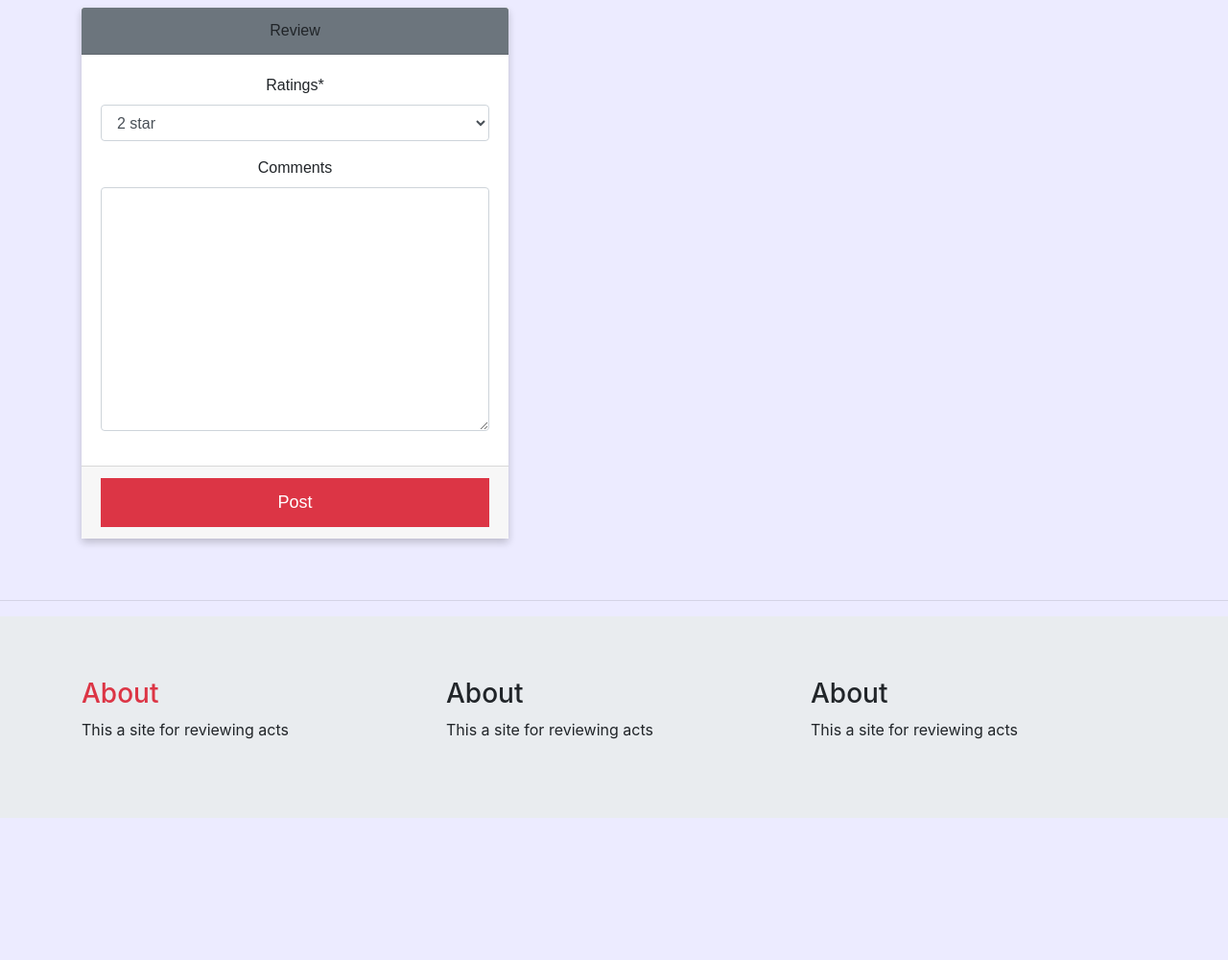
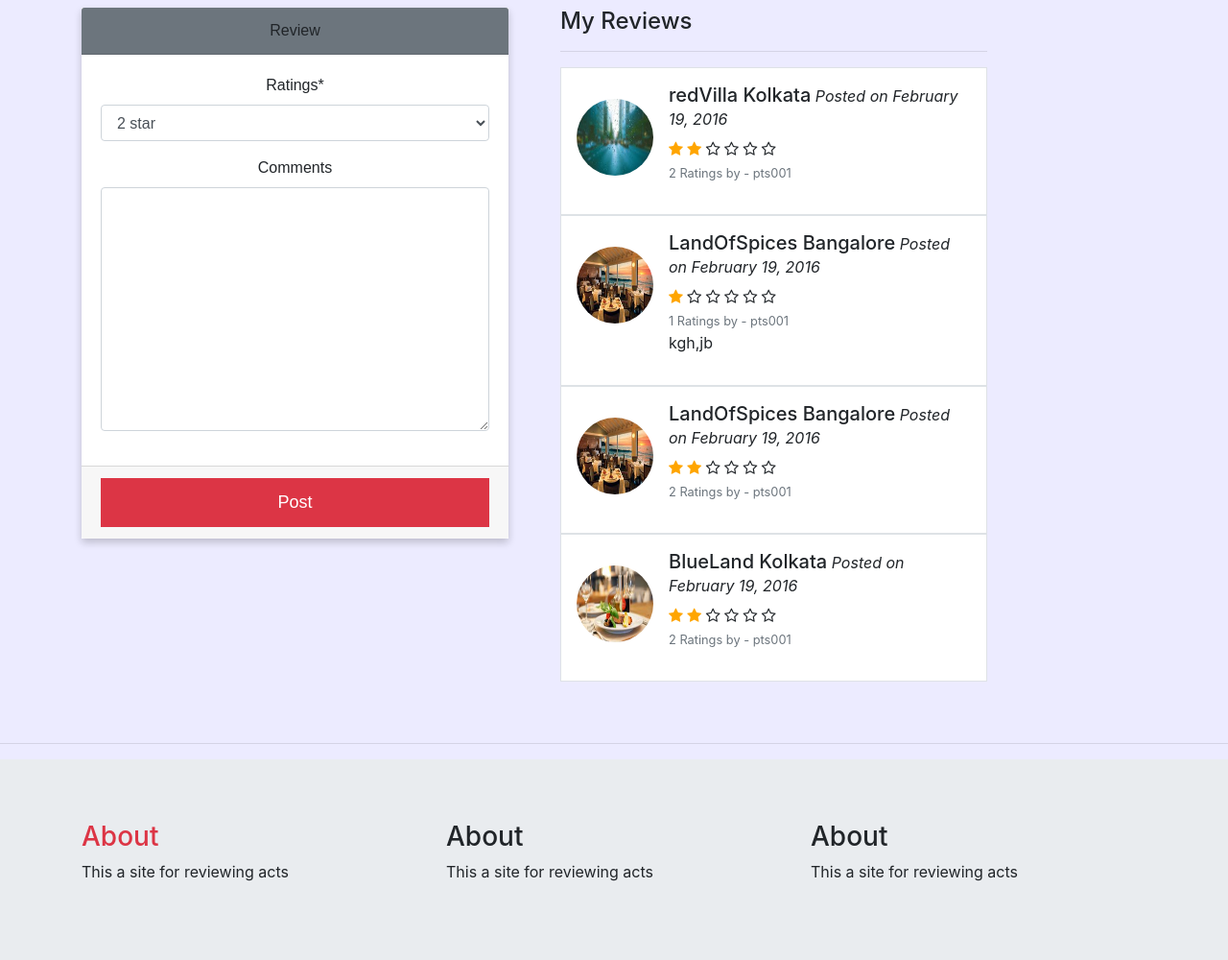
Before and after one commit to pts001/red-bricks, a Django app: page /reviews/77/update in a window 1280 px wide. Shown: the part 56-1056 px from the top of the page at 96% size. Before the commit the page ends 908 px from the top, so only its background shows below. Run offline with Django 3.2, Linux system fonts and the light colour scheme; a user stored in the database is signed in; data comes from the database, SQL or seed files in the repository; both versions use the stored data as it was after the commit; some libraries are stand-ins or nearby versions.

Commit message:
add review page improved

```diff
--- a/redbricks/static/redbricks/main.js
+++ b/redbricks/static/redbricks/main.js
@@ -21,6 +21,7 @@ $(document).ready(function(){
         $('.pr-card').toggle();
     });
 });
+
 
 //profile-update -- with ajax//
 
@@ -59,6 +60,17 @@ $(document).ready(function(){
     });
 
 //update-email
+
+//email validation function
+function validateEmail(sEmail) {
+    var filter = /^([\w-\.]+)@((\[[0-9]{1,3}\.[0-9]{1,3}\.[0-9]{1,3}\.)|(([\w-]+\.)+))([a-zA-Z]{2,4}|[0-9]{1,3})(\]?)$/;
+    if (filter.test(sEmail)) {
+        return true;
+    }
+    else {
+        return false;
+    }
+}
     $(this).on('click','#email',function(e){
         e.preventDefault();
         $(this).fadeOut();
@@ -67,9 +79,16 @@ $(document).ready(function(){
     $(this).on('click','#email-dismis',function(e){
         $('#email').fadeIn();
         $('#email-form').fadeOut();
-        $('email-alert').fadeOut();
+        $('#email-alert').fadeOut();
+        $('#email-valid').fadeOut();
+        $('#email-void').fadeOut();
     });
     $(this).on('click','#email-btn',function(){
+        var sEmail = $('input[name=email]').val();
+        if (sEmail.length == 0){
+            $('#email-void').fadeIn();
+        }
+        else if(validateEmail(sEmail)){
            req = $.ajax({
                 type:'POST',
                 url: 'update/email',
@@ -78,16 +97,22 @@ $(document).ready(function(){
                   },
                 data:{
                     csrfmiddlewaretoken: $('input[name=csrfmiddlewaretoken]').val(),
-                email: $('input[name=email]').val(),
+                    email: sEmail,
                     }
             });
             req.done(function(data){
                 $('#item-1').fadeOut().fadeIn();
                 $('#item-1').html(data);
+                $('#email-alert').fadeIn().fadeOut();
             });
+        }
+        else{
+            $('#email-valid').fadeIn();
+        }
     });
 
-//udate-name
+//update-name
+
     $(this).on('click','.name',function(e){
         e.preventDefault();
         $(this).fadeOut();
--- a/redbricks/templates/redbricks/review_post.html
+++ /dev/null
@@ -1,5 +0,0 @@
-<form action="" method="post" class="form-group" style="display:none;" id="rev-form">
-  {% csrf_token %}
-  <input type="text" class="form-control mb-4" name="rev">
-  <input type="submit" class="btn btn-block btn-danger" value="Post">
-</form>
--- a/redbricks/templates/redbricks/reviews_form.html
+++ b/redbricks/templates/redbricks/reviews_form.html
@@ -16,7 +16,55 @@
         </div>
       </form>
     </div>
-    <div class="col-md-5">
+    <div class="col-md-5 ml-4 mt-2">
+        <h4>My Reviews</h4>
+            <hr>
+        {% for review in my_reviews %}
+          <div class="media border bg-white p-3">
+            <img src="{{ review.restaurant.restaurant_pic.url }}" alt="John Doe" class="mr-3 mt-3 rounded-circle" style="width:80px; height:80px">
+            <div class="media-body">
+              <h5>{{ review.restaurant }}<small><i> Posted on February 19, 2016</i></small></h5>
+              <div class="ratings">
+              {% if review.ratings == 1 %}
+                <span class="fa fa-star checked"></span>
+                <span class="fa fa-star-o"></span>
+                <span class="fa fa-star-o"></span>
+                <span class="fa fa-star-o"></span>
+                <span class="fa fa-star-o"></span>
+              {% elif review.ratings == 2 %}
+                <span class="fa fa-star checked"></span>
+                <span class="fa fa-star checked"></span>
+                <span class="fa fa-star-o"></span>
+                <span class="fa fa-star-o"></span>
+                <span class="fa fa-star-o"></span>
+              {% elif review.ratings == 3 %}
+                <span class="fa fa-star checked"></span>
+                <span class="fa fa-star checked"></span>
+                <span class="fa fa-star checked"></span>
+                <span class="fa fa-star-o"></span>
+                <span class="fa fa-star-o"></span>
+              {% elif review.ratings == 4 %}
+                <span class="fa fa-star checked"></span>
+                <span class="fa fa-star checked"></span>
+                <span class="fa fa-star checked"></span>
+                <span class="fa fa-star checked"></span>
+                <span class="fa fa-star-o"></span>
+              {% elif review.ratings == 5 %}
+                <span class="fa fa-star checked"></span>
+                <span class="fa fa-star checked"></span>
+                <span class="fa fa-star checked"></span>
+                <span class="fa fa-star checked"></span>
+                <span class="fa fa-star checked"></span>
+              {% endif %}
+                <span class="fa fa-star-o"></span><br>
+                <small class="text text-muted">{{ review.ratings }} Ratings by - {{ review.reviewer }}</small>
+              </div>
+            <p>{{ review.comments }}</p>
+            </div>
+          </div>
+        {% empty %}
+            No Reviews
+        {% endfor %}
     </div>
 </div>
 {% endblock %}
--- a/redbricks/views.py
+++ b/redbricks/views.py
@@ -1,4 +1,5 @@
-from django.shortcuts import render, redirect
+from django.shortcuts import render, redirect, get_object_or_404
+from django.contrib.auth.models import User
 from django.http import HttpResponseForbidden
 from .models import Restaurants, Reviews
 from django.db.models import Avg
@@ -66,6 +67,11 @@ class CreateRatingsView(LoginRequiredMixin, CreateView):
     model = Reviews
     fields = ['ratings','comments']
 
+    def get_context_data(self, **kwargs):
+        context = super().get_context_data(**kwargs)
+        context['my_reviews'] = Reviews.objects.filter(reviewer= self.request.user)
+        return context
+
     def form_valid(self, form):
         form.instance.reviewer = self.request.user
         form.instance.restaurant = Restaurants.objects.get(pk=self.kwargs['id'])
@@ -78,6 +84,11 @@ class CreateRatingsView(LoginRequiredMixin, CreateView):
 class UpdateRatingsView(LoginRequiredMixin,UserPassesTestMixin, UpdateView):
     model = Reviews
     fields = ['ratings','comments']
+
+    def get_context_data(self, **kwargs):
+        context = super().get_context_data(**kwargs)
+        context['my_reviews'] = Reviews.objects.filter(reviewer= self.request.user)
+        return context
 
     def test_func(self):
         review = self.get_object()
--- a/users/templates/users/update_email.html
+++ b/users/templates/users/update_email.html
@@ -3,6 +3,8 @@
        <h4>Email Id :</h4><span>{{ profile.user.email }}</span>
         <a id="email" href="#">Edit   <i class="fa fa-pencil-square-o" aria-hidden="true"></i></a><br>
         <small id="email-alert" class="text text-danger" style="display: none;">This Email Already Taken, Please choose another!</small>
+        <small id="email-valid" class="text text-danger" style="display: none;">Invalid Email!!, Please type an valid email</small>
+        <small id="email-void" class="text text-danger" style="display: none;">Field can't be Empty!! Please type an email Id</small>
         <div class="form-group" id="email-form" style="display: none;">
             {% csrf_token %}
             <input name="email" placeholder="Enter Email">
--- a/users/views.py
+++ b/users/views.py
@@ -21,7 +21,6 @@ def register(request):
 
 @login_required
 def profile(request):
-    my_reviews = Reviews.objects.filter(reviewer=request.user)
     if request.method == 'POST':
         form = ProfilePicForm(request.POST, request.FILES, instance=request.user.userprofile)
         if form.is_valid:
@@ -29,8 +28,7 @@ def profile(request):
             return redirect('profile')
     else:
         form=ProfilePicForm()
-    context = {'my_reviews':my_reviews,
-               'form':form}
+    context = {'form':form}
     return render(request, 'users/profile.html', context)
 
 
```
Also changed, not shown: redbricks/templates/redbricks/view_restaurant.html (+3 -5 lines), users/templates/users/profile.html (+3 -50 lines), db.sqlite3, redbricks/static/redbricks/images/logo.jpeg (added), users/templates/users/profile_update.html (added). Lines whose indentation alone changed are shown as unchanged.
